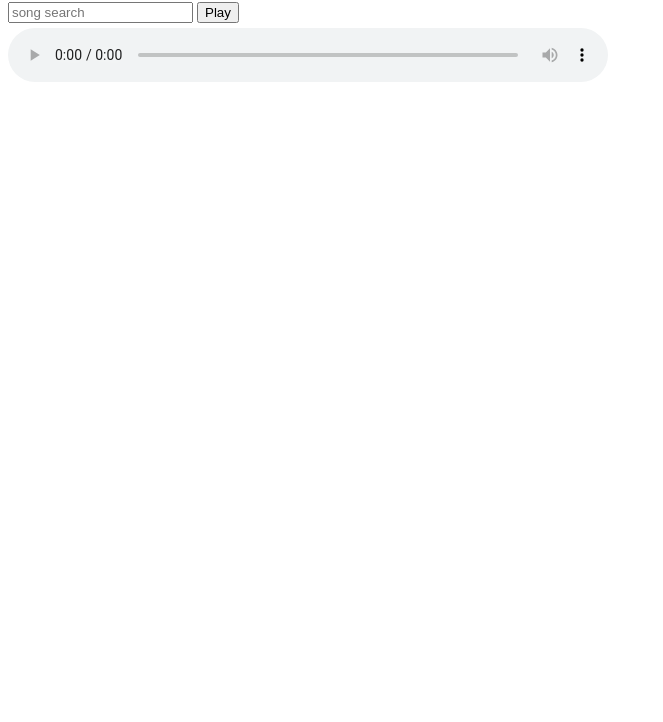
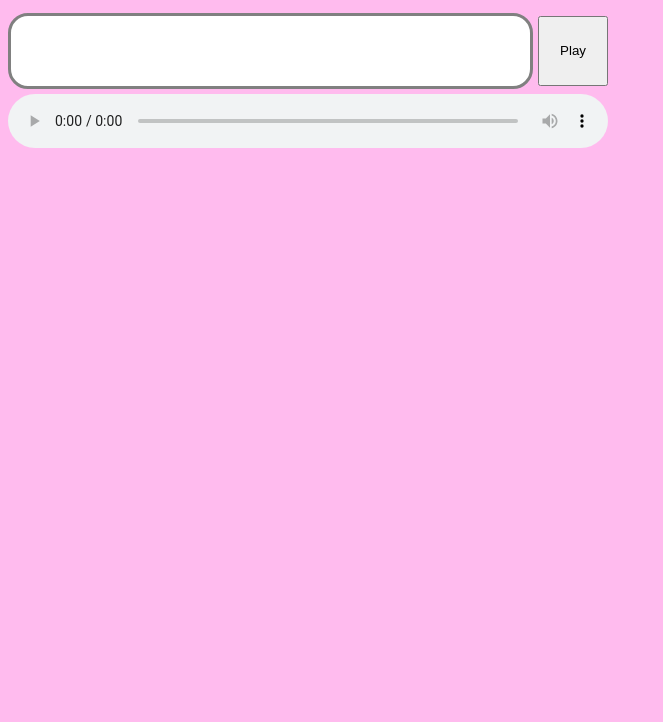
Before and after one commit to MeechaPooch/MusicWebClient, a website: page static/index.html in a window 1280 px wide. Shown: the part 78-800 px from the top of the page, without its empty margins (0-663 px from the left). Drawn offline with Linux system fonts and the light colour scheme; no server answers.

Commit message:
pink styling and pwa manifest

```diff
--- a/static/index.html
+++ b/static/index.html
@@ -4,9 +4,11 @@
 
 <head>
     <title>'Spotify'</title>
+    <link rel="manifest" href="/manifest.json">
+    <link href="style.css" rel="stylesheet">
+    <link rel="apple-touch-icon" sizes="1024x1024" href="img/pink.jpg">
+
 </head>
-
-<link href="style.css" rel="stylesheet">
 
 <body>
 
@@ -17,8 +19,8 @@
 
 
     <ui>
-    <span>
-<input type="text" id="searchbar" placeholder="song search">
+        <span class="searchspan">
+            <searchbar contenteditable="true" type="text" id="searchbar" placeholder="song search"></searchbar>
             <button id="gobutton">Play</button>
         </span>
         <audio id="audioplayer" controls>
@@ -30,4 +32,5 @@
 </body>
 
 <script src="script.js"></script>
+
 </html>
--- a/static/script.js
+++ b/static/script.js
@@ -7,7 +7,7 @@ const GUI = {
 
 
 GUI.goButton.addEventListener('click',async ()=>{
-    let query = GUI.searchBar.value;
+    let query = GUI.searchBar.innerText;
 
     let url = await (await fetch('/streamUrl',{
         body:JSON.stringify({query}),
--- a/static/style.css
+++ b/static/style.css
@@ -1,10 +1,41 @@
+@import url('https://fonts.googleapis.com/css2?family=Poppins:ital,wght@0,100;0,200;0,300;0,400;0,500;0,600;0,700;0,800;0,900;1,100;1,200;1,300;1,400;1,500;1,600;1,700;1,800;1,900&display=swap');
+
+html{
+    font-family: poppins;
+    background-color: rgb(255, 187, 238);
+}
+
 ui{
-
     display: flex;
     flex-flow: column;
     gap:5px;
     width: fit-content;
+    align-items: center;
+}
+
+searchbar[type="text"]{
+    flex-grow: 1;
+    flex-basis: auto;
+    /* height:50px; */
+    border-radius: 20px;
+    padding:20px;
+    font-size: 20px;
+    border:solid grey;
+    background-color: white;
+}
+
+.searchspan button {
+    width:70px;
+    min-height:70px;
+}
+.searchspan{
+    width: 100%;
+    display: flex;
+    flex-flow: row wrap;
+    gap:5px;
+    align-items: center;
+    justify-content: center;
 }
 #audioplayer{
-    width:600px;
+    width:min(600px, 90vw);
 }
```
Also changed, not shown: deno.json (added, +10 -0 lines), ytmusic.ts (+4 -3 lines), static/img/pink.jpg, static/manifest.json, 1 other file. Lines whose indentation alone changed are shown as unchanged.
